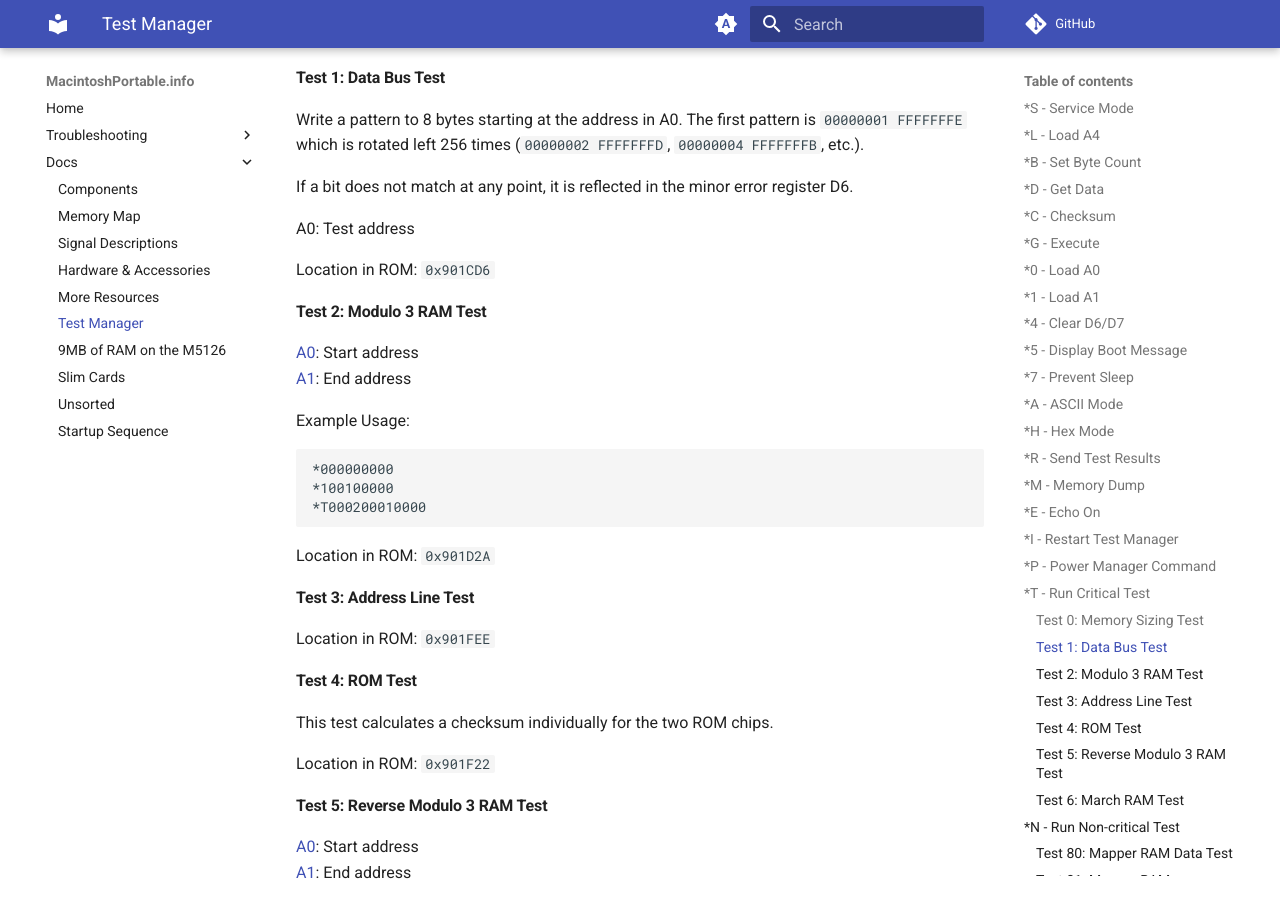
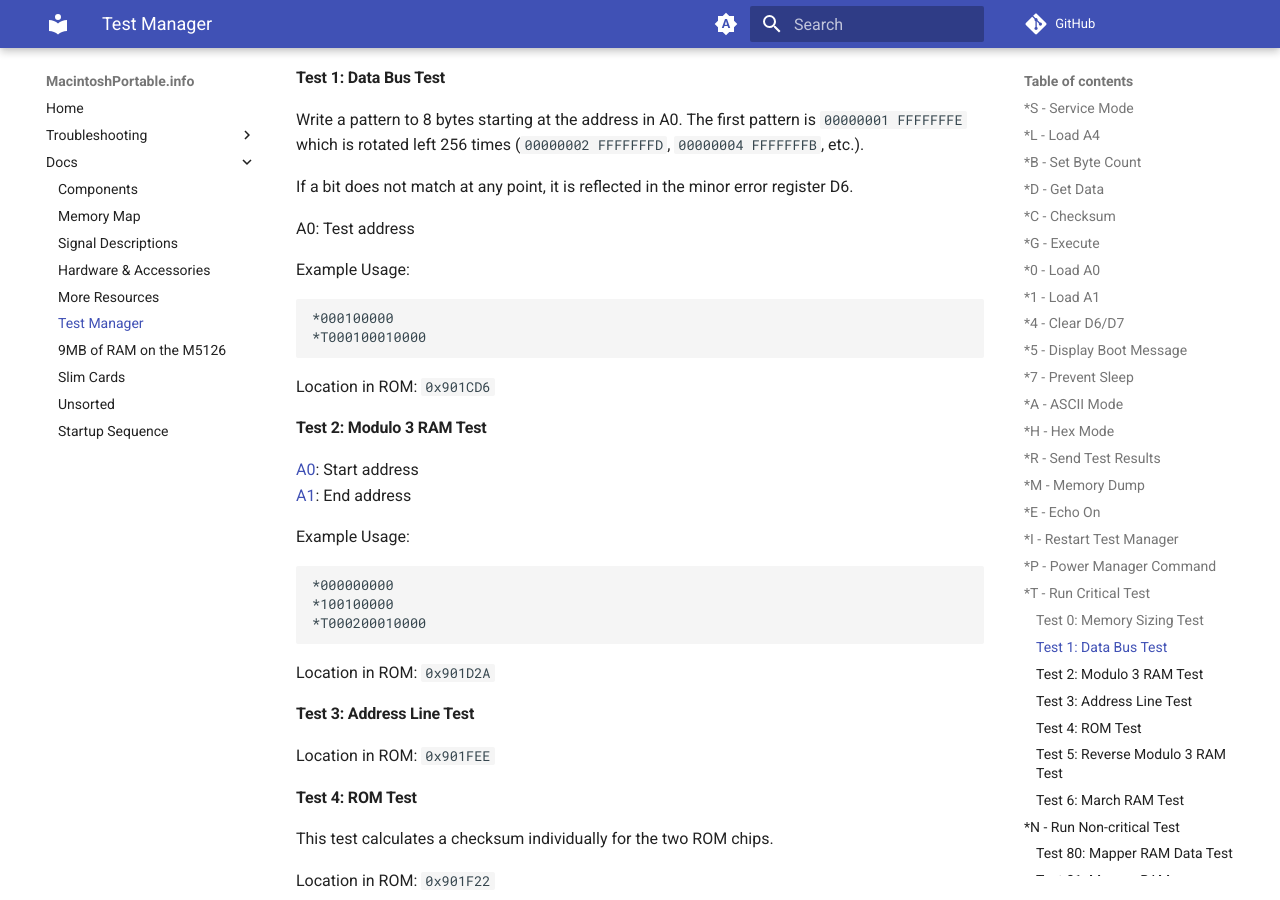
Before and after one commit to rezafouladian/MacintoshPortable, an MkDocs documentation site: the page built from docs/TestManager.md, in a window 1280 px wide and 900 px high, scrolled down 3492 px. Built offline with MkDocs 1.6.1 and Material for MkDocs 9.7.7, drawn with Linux system fonts in a browser that asks for light colours; comment, search, counter and statistics services are not loaded.

Commit message:
Add Test 1 example

````diff
--- a/docs/TestManager.md
+++ b/docs/TestManager.md
@@ -145,6 +145,12 @@ If a bit does not match at any point, it is reflected in the minor error registe
 
 A0: Test address
 
+Example Usage:
+```
+*000100000
+*T000100010000
+```
+
 Location in ROM: `0x901CD6`
 
 #### Test 2: Modulo 3 RAM Test
````
